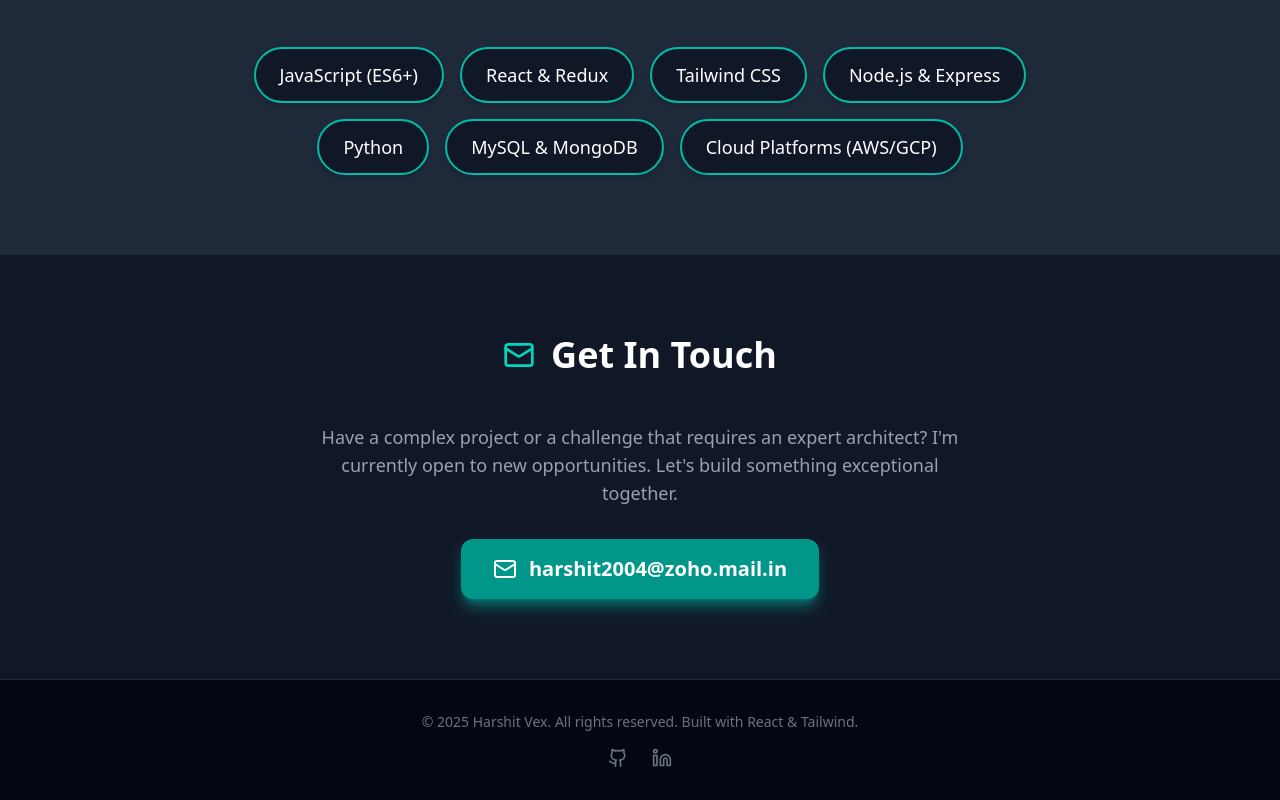
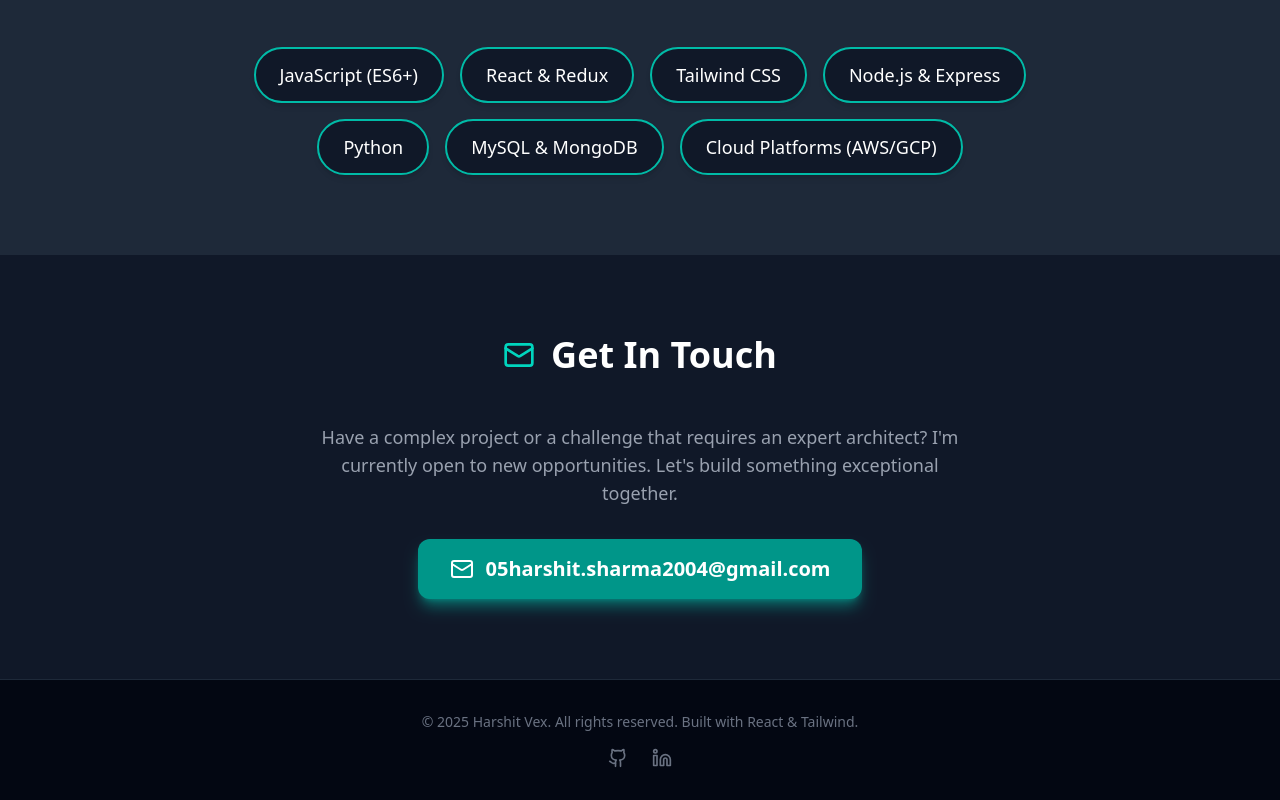
Before and after one commit to harshit-20-04/portfolio-website, a React (Vite) app: page / in a window 1280 px wide. Shown: the part 2442-3242 px from the top of the page. Built offline with nearby package versions, Linux system fonts and the light colour scheme.

Commit message:
Update PortfolioData.js

```diff
--- a/src/components/PortfolioData.js
+++ b/src/components/PortfolioData.js
@@ -1,7 +1,7 @@
 const portfolioData = {
   name: "Harshit Sharma (Full Stack Developer)",
   tagline: "Building digital realities at the intersection of logic and design.",
-  email: "harshit2004@zoho.mail.in",
+  email: "05harshit.sharma2004@gmail.com",
   github: "https://github.com/harshit-20-04/",
   linkedin: "https://www.linkedin.com/in/harshit-sharma-ac8896/",
   bio: "A full-stack wizard specializing in high-performance computing, decentralized systems, and elegant user interfaces. Project Focus: Leveraging the MERN (MongoDB, Express, React, Node) stack, this application demonstrates my ability to design and implement a complex, scalable system from the ground up. It features real-time data synchronization, robust user authentication (JWT), and a highly responsive, modern UI, showcasing a deep command over both server-side logic and front-end state management.",
```
